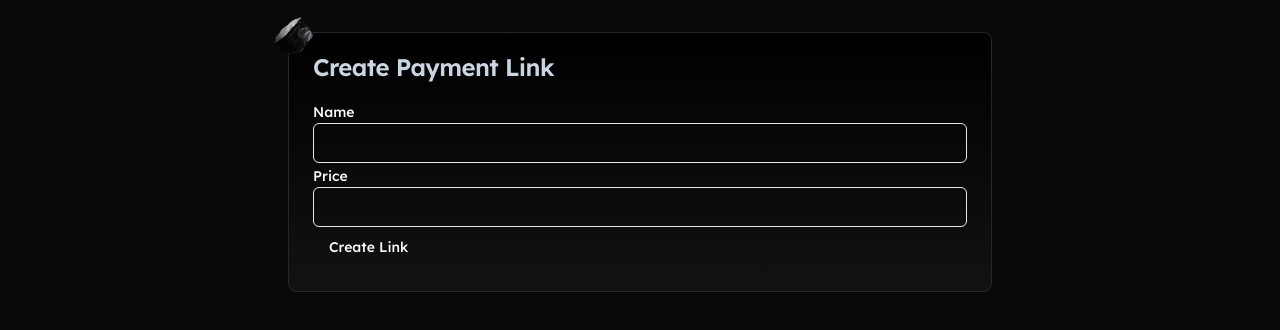
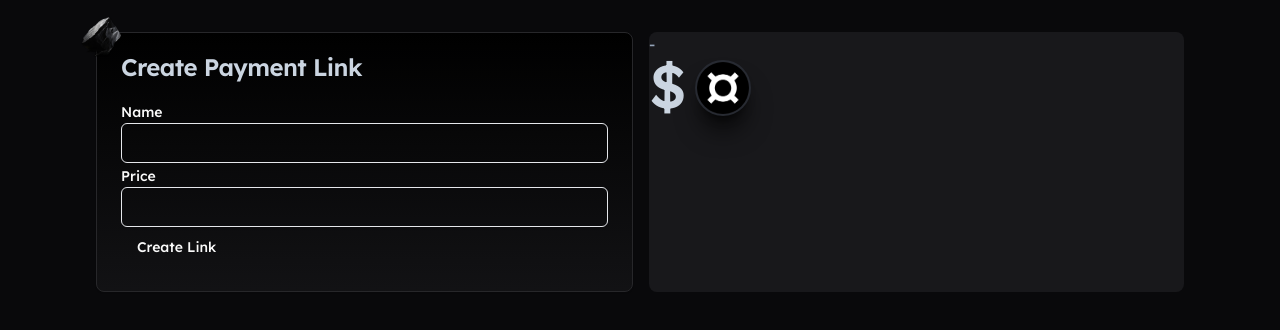
Before and after one commit to 0xinevitable/FraxPay, a Next.js app: page /pay/new in a window 1280 px wide. Shown: the top 330 px of the page. Built offline with nearby package versions, Linux system fonts and the light colour scheme.

Commit message:
Link buttons, Add preview

```diff
--- a/src/home/HomePage.tsx
+++ b/src/home/HomePage.tsx
@@ -3,6 +3,7 @@
 /* eslint-disable @next/next/no-img-element */
 import { Ghost } from 'lucide-react';
 import { NextPage } from 'next';
+import Link from 'next/link';
 import React from 'react';
 
 import { Button } from '@/components/ui/button';
@@ -32,7 +33,9 @@ const HomePage: NextPage = () => {
               <p className="text-sm leading-tight text-center text-slate-400">
                 Make a new link to start receiving crypto payments!
               </p>
-              <Button className="mt-2">Create Link</Button>
+              <Link href="/pay/new">
+                <Button className="mt-2">Create Link</Button>
+              </Link>
             </div>
           </CardContent>
         </Card>
--- a/src/pay/CreatePaymentLinkPage.tsx
+++ b/src/pay/CreatePaymentLinkPage.tsx
@@ -3,7 +3,7 @@
 /* eslint-disable @next/next/no-img-element */
 import { Ghost } from 'lucide-react';
 import { NextPage } from 'next';
-import React from 'react';
+import React, { useState } from 'react';
 
 import { Button } from '@/components/ui/button';
 import { Card, CardContent, CardHeader, CardTitle } from '@/components/ui/card';
@@ -11,9 +11,12 @@ import { Input } from '@/components/ui/input';
 import { Label } from '@/components/ui/label';
 
 const CreatePaymentLinkPage: NextPage = () => {
+  const [name, setName] = useState<string>('');
+  const [price, setPrice] = useState<string>('');
+
   return (
     <div className="flex flex-col">
-      <div className="container flex flex-col w-full max-w-3xl gap-4 mx-auto mt-8">
+      <div className="container flex w-full max-w-6xl gap-4 mx-auto mt-8">
         <Card className="relative flex-1 bg-gradient-to-b from-black to-zinc-800/30">
           <CardHeader className="flex flex-row items-center gap-3 pt-3 pb-4">
             <img
@@ -27,12 +30,23 @@ const CreatePaymentLinkPage: NextPage = () => {
           </CardHeader>
           <CardContent>
             <Label>Name</Label>
-            <Input />
+            <Input value={name} onChange={(e) => setName(e.target.value)} />
             <Label>Price</Label>
-            <Input />
+            <Input value={price} onChange={(e) => setPrice(e.target.value)} />
             <Button>Create Link</Button>
           </CardContent>
         </Card>
+        <div className="flex-1 rounded-lg bg-zinc-900">
+          <span className="text-slate-400">{name || '-'}</span>
+          <div className="flex items-end gap-2">
+            <h1 className="text-6xl font-medium text-slate-300">{`$${price}`}</h1>
+            <img
+              src="/assets/frax.png"
+              alt=""
+              className="inline-block border-2 rounded-full shadow-xl w-14 h-14 border-slate-500/20 shadow-black/60"
+            />
+          </div>
+        </div>
       </div>
     </div>
   );
```
